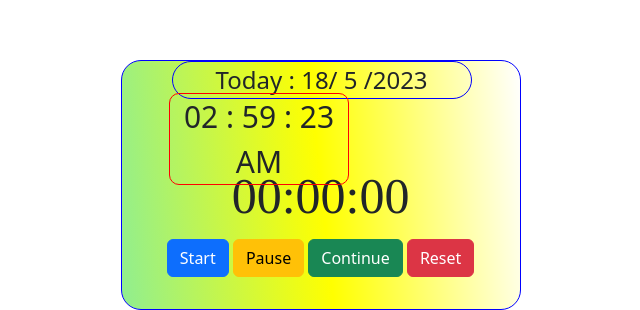
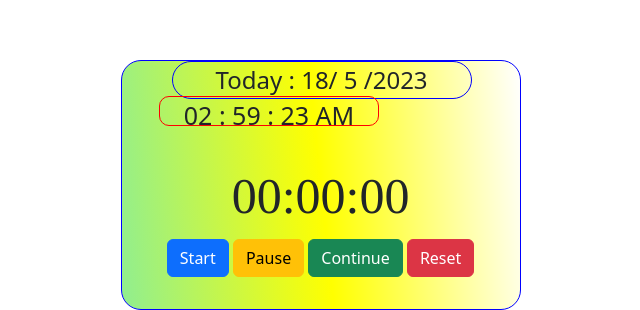
Before and after one commit to Zawminsoe27/Stop-Watch, a plain HTML site: page index.html in a window 1280 px wide. Shown: the part 498-808 px from the top of the page, without its empty margins (73-713 px from the left). Drawn offline with nearby package versions, Linux system fonts and the light colour scheme.

Commit message:
update js

```diff
--- a/asset/style.css
+++ b/asset/style.css
@@ -54,15 +54,16 @@ button:hover{
 }
 
 .clock{
-	font-size: 30px;
+	font-size: 25px;
 	display: flex;
 	flex-direction: column;
 	align-items: center;
 	position: absolute;
 	z-index: 2;
-	margin-left: 160px;
-	margin-top:33px;
+	margin-left: 150px;
+	margin-top:36px;
 	border-radius: 10px;
 	border:1px solid red;
-	width: 180px;
+	width: 220px;
+	height:30px;
 }
```
